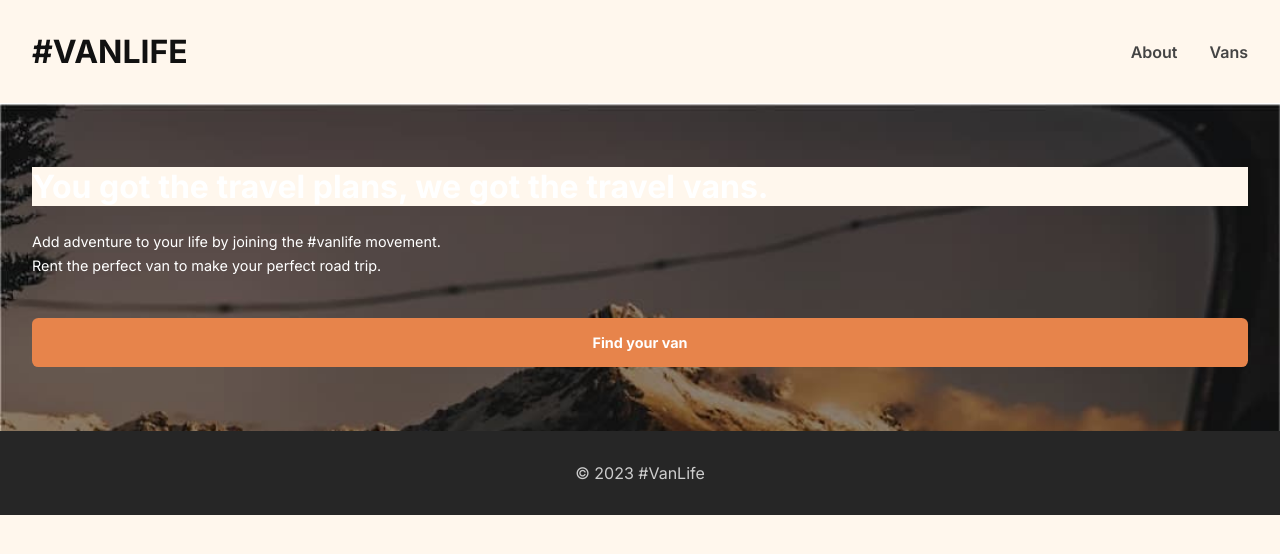
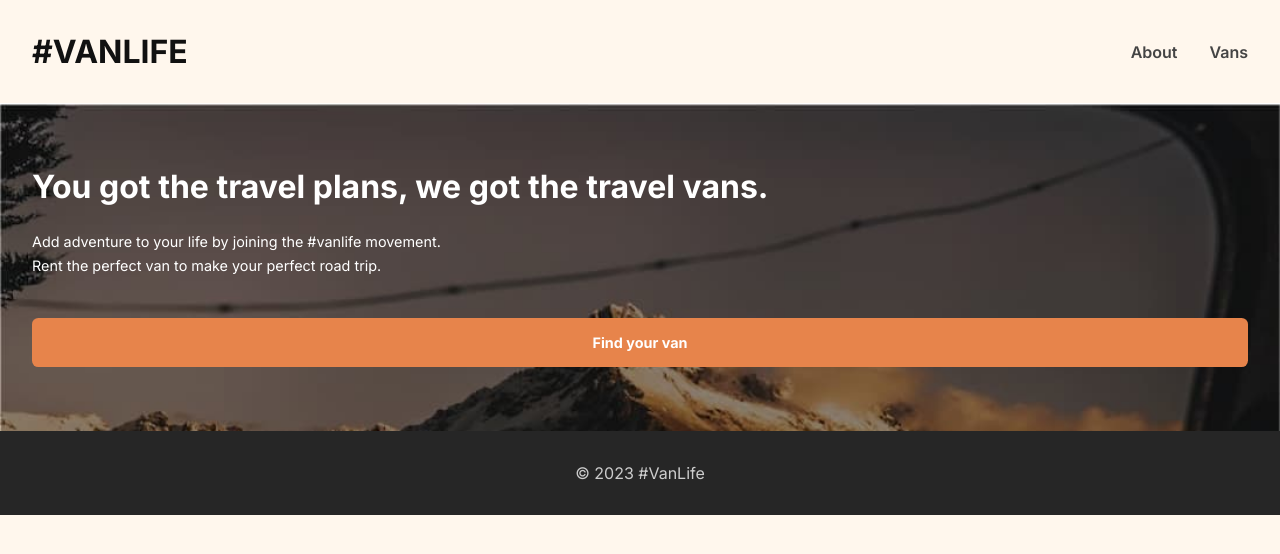
Before and after one commit to Meatclump/vanlife, a React (Vite) app in the folder vanlife/: page / in a window 1280 px wide. Shown: the top 554 px of the page. Built offline with nearby package versions, Linux system fonts and the light colour scheme; what miragejs would draw is missing.

Commit message:
Fix background color mistake
Applied background to body and headings by accident. Made separate body rule for color

```diff
--- a/vanlife/src/index.css
+++ b/vanlife/src/index.css
@@ -5,10 +5,12 @@
 * {
   box-sizing: border-box;
 }
-body, h1, h2, h3, h4, h5, h6 {
+body {
+  background-color: var(--main-background-color);
+}
+body, h1, h2, h3, h4, h5, h6, ul {
   margin: 0;
   font-family: 'Inter', sans-serif;
-  background-color: var(--main-background-color);
 }
 
 /* Nav styles */
```
